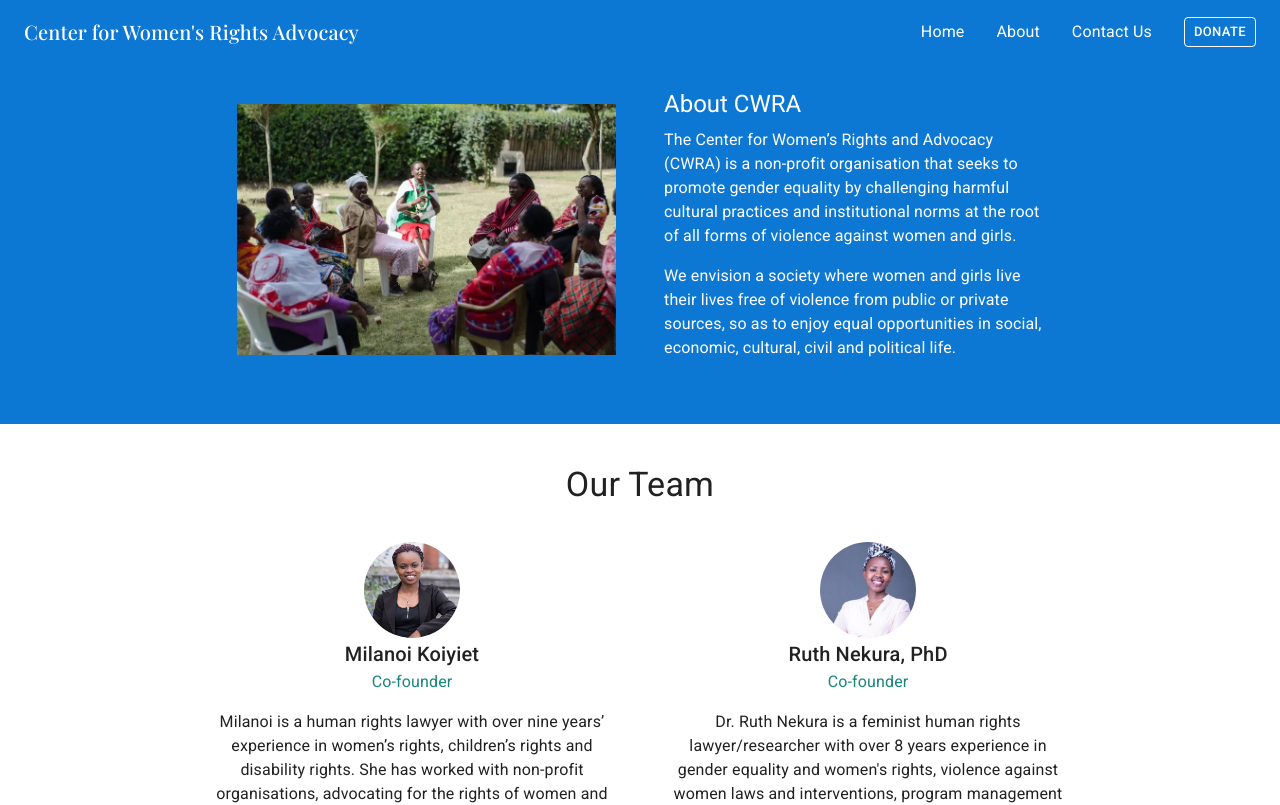
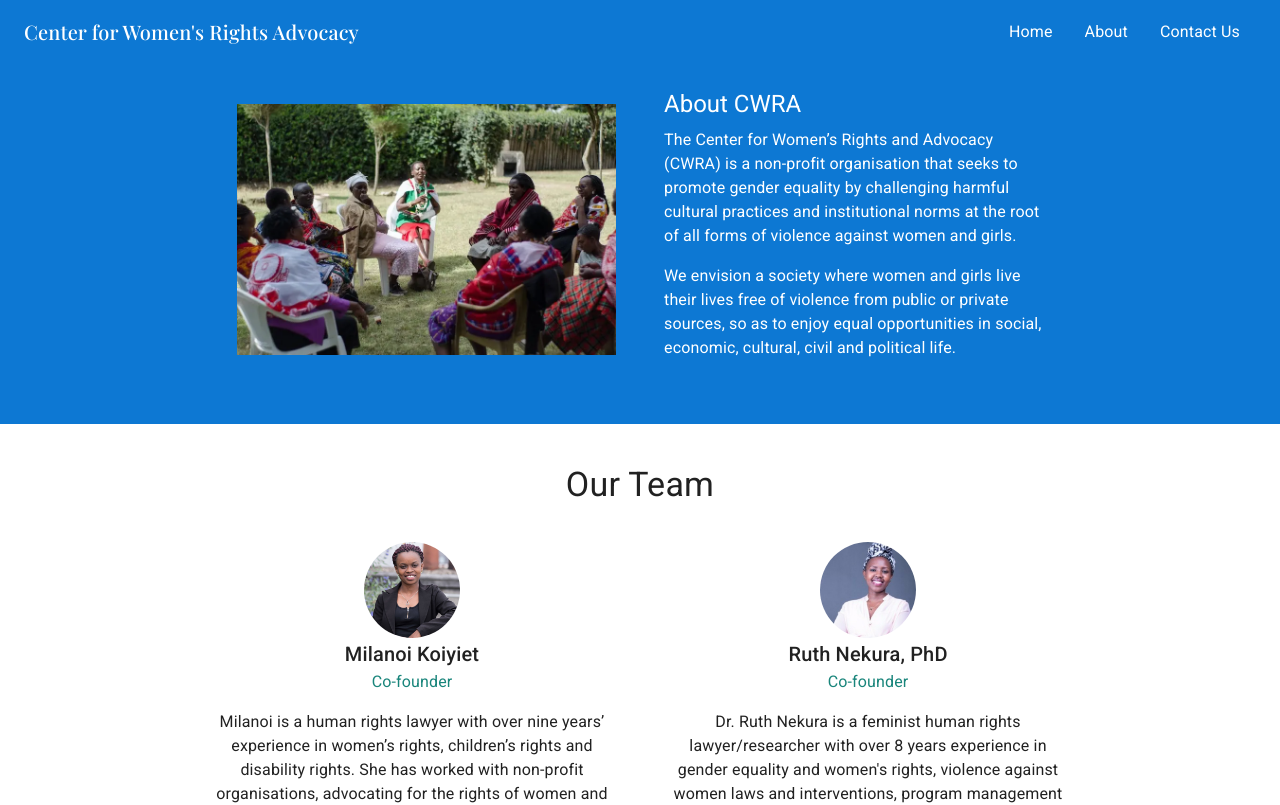
Before and after one commit to CWRAdvocacy/cwra.africa, a Next.js app: page / in a window 1280 px wide. Shown: the top 805 px of the page. Built offline with nearby package versions, Linux system fonts and the light colour scheme; a web font is replaced by a local one.

Commit message:
feat: remove donate button for now
we'll make it ready for prime time and circle. back

```diff
--- a/src/components/header/Drawer.jsx
+++ b/src/components/header/Drawer.jsx
@@ -67,12 +67,12 @@ export default function MainDrawer(props) {
           </ListItem>
         ))}
       </List>
-      <Divider />
+      {/* <Divider />
       <List>
         <ListItem button onClick={handleClickOpenDonateDialog}>
           <ListItemText primary="Donate" />
         </ListItem>
-      </List>
+      </List> */}
     </div>
   );
 
@@ -95,7 +95,7 @@ export default function MainDrawer(props) {
       </Drawer>
 
       {/* Donate Dialog */}
-      <DonateDialog open={openDonateDialog} onClose={handleCloseDonateDialog} />
+      {/* <DonateDialog open={openDonateDialog} onClose={handleCloseDonateDialog} /> */}
     </>
   );
 }
--- a/src/components/header/index.jsx
+++ b/src/components/header/index.jsx
@@ -8,7 +8,6 @@ import {
   Typography
 } from '@material-ui/core';
 
-import DonateButton from './DonateDialog';
 import DrawerButton from './Drawer';
 
 import Link from '../Link';
@@ -32,7 +31,7 @@ const useStyles = makeStyles(theme => ({
     display: 'flex',
     flexDirection: 'row',
     padding: 0,
-    marginRight: theme.spacing(2),
+    // marginRight: theme.spacing(2),
     [theme.breakpoints.down('sm')]: {
       display: 'none'
     }
@@ -100,7 +99,7 @@ export default function ButtonAppBar() {
           <AppBarLinks links={links} />
 
           {/* Donate Button */}
-          <DonateButton />
+          {/* <DonateButton /> */}
         </Toolbar>
       </AppBar>
     </div>
```
Also changed, not shown: 2 other files (tests, documents, lock files or other folders).
